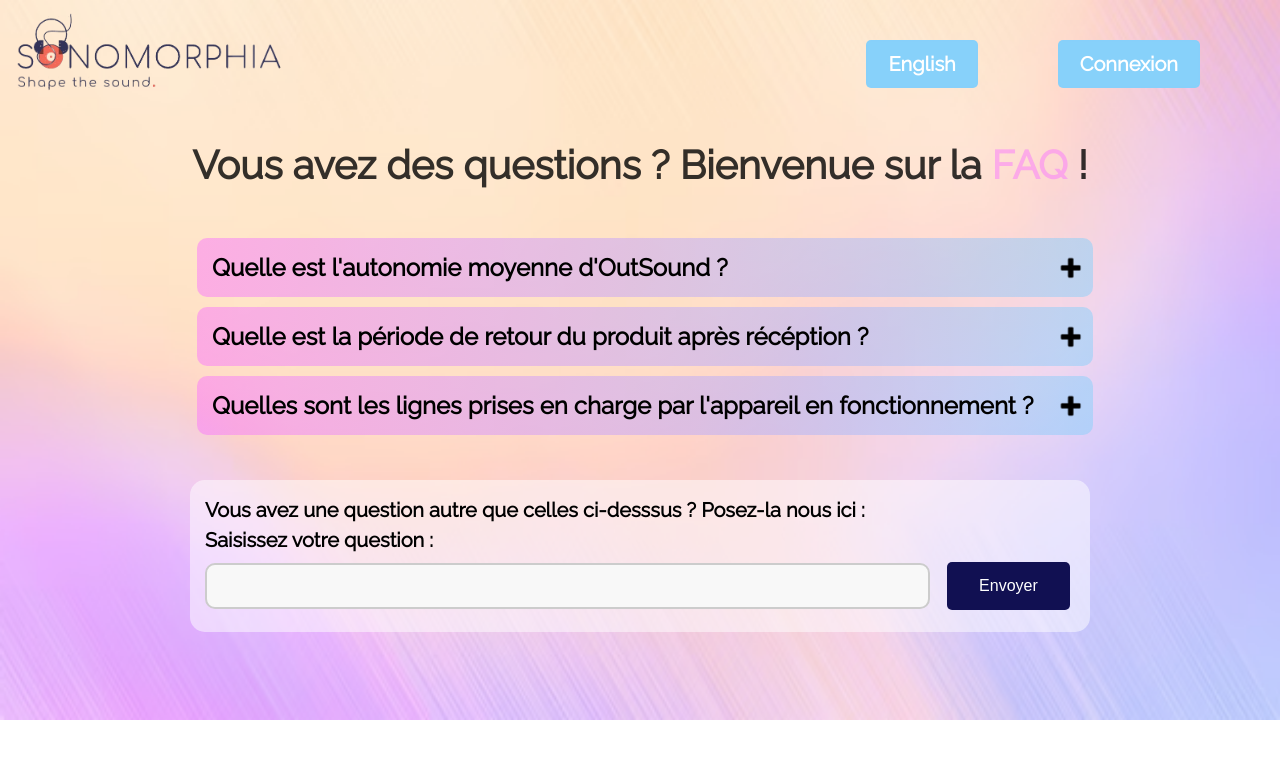
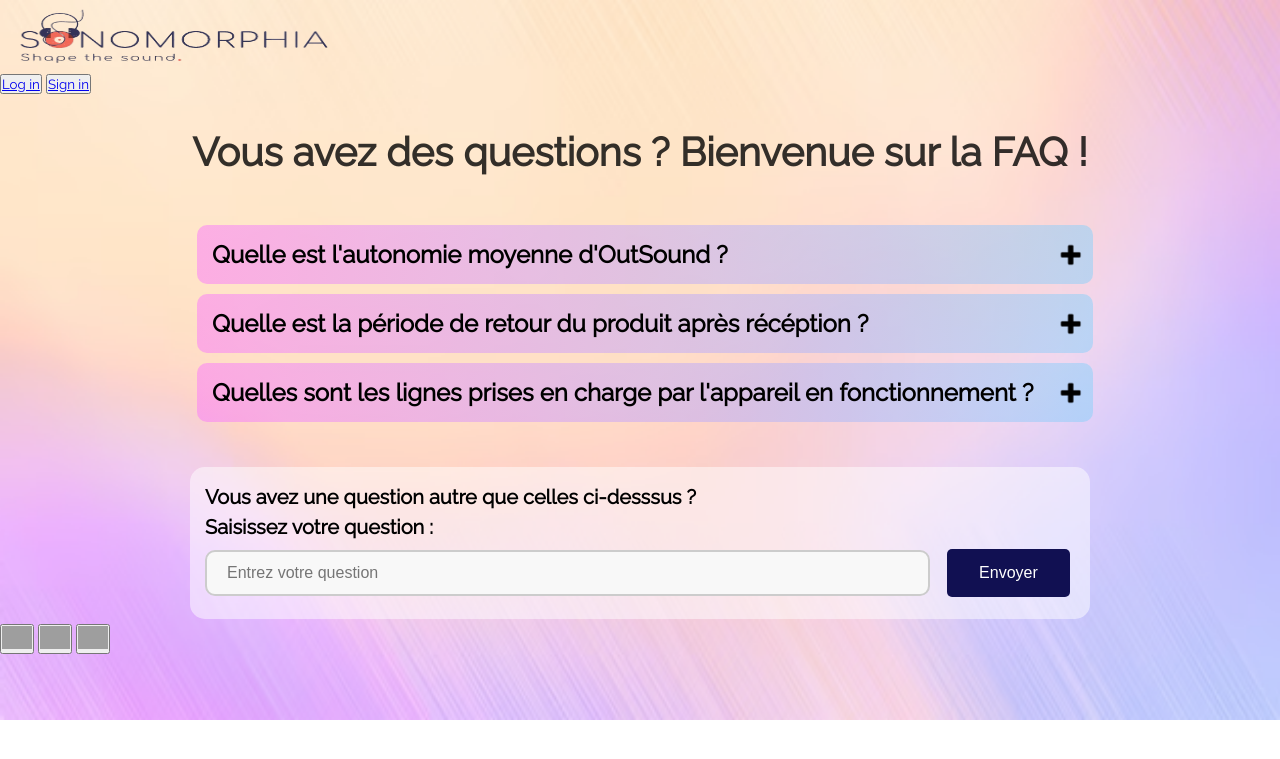
Before and after one commit to AygonR/Projet-App, a PHP site: page /page_faq.php in a window 1280 px wide. Shown: the top 759 px of the page. Run offline with PHP 8.4, Linux system fonts and the light colour scheme; some libraries are stand-ins or nearby versions; grey boxes are pictures that could not be loaded.

Commit message:
Update page_faq.php

```diff
--- a/page_faq.php
+++ b/page_faq.php
@@ -1,3 +1,19 @@
+<?php
+$servername = "localhost";
+$username = "root";
+$password = "";
+$dbname = "Outsound";
+
+// Créer une connexion
+$conn = new mysqli($servername, $username, $password, $dbname);
+
+// Vérifier la connexion
+//if ($conn->connect_error) {
+//    die("Connection failed: " . $conn->connect_error);
+//} else {
+//    echo "Connection successful!";
+//}
+?>
 <!DOCTYPE html>
 <html lang="fr">
 <head>
@@ -5,25 +21,30 @@
     <meta name="viewport" content="width=device-width, initial-scale=1.0">
     <link href="style_faq.css" rel="stylesheet">
     <link rel="stylesheet" href="https://fonts.googleapis.com/css?family=Raleway">
-        <style>
-            body,h1,h2,h3,h4,p {font-family: "Raleway", sans-serif}
-        </style>
+    <style>
+        body,h1,h2,h3,h4,p,#myButton, .connexion {font-family: "Raleway", sans-serif}
+    </style>
     <title>Sonomorphia | FAQ et Questions Récurrentes </title>
 </head>
-
 <body>
-    <h1>
-        <a href ="https://www.amazon.fr/Nouveau-Apple-AirPods-Max-Gris-sid%C3%A9ral/dp/B08Q2CYLTQ/ref=sr_1_10?keywords=apple%2Bairpods&qid=1702369157&sr=8-10&th=1">
-            <img src = "logo_sonomorphia.png"  class="header-image" >
-        </a>
-        <a href="Register.html" class="page_de_connexion">Connexion</a>
-        <a href="page_faq_en.php" class="langue_page">English</a>
-    </h1>
-    <h2>Vous avez des questions ? Bienvenue sur la <span class="highlight">FAQ</span> !</h1>
+    <header>
+        <div class = "conteneur" id="home">
+            <div class="partie1">
+                <a href="accueil.html">
+                <img src="logo_sonomorphia.png" alt="logo" class="logo-image" width="370" height="70">
+                </a>
+            </div>
+            <div class="partie3">
+                <button class="connexion"><a href="Login.html">Log in</a></button>
+                <button class="connexion"><a href="Register.html">Sign in</a></button>
+            </div>
+        </div>
+    </header>
+    <h2>Vous avez des questions ? Bienvenue sur la FAQ !</h2><!--<span class="highlight"> </span>-->
     <div class="container-faq">
         <div class="questions">
             <div class="visible-pannel">
-                <h3>Quelle est l'autonomie moyenne d'OutSound ?</h2>
+                <h3>Quelle est l'autonomie moyenne d'OutSound ?</h3>
                 <img src="croix.png" alt="croix animation">
             </div>
             <div class="toggle-pannel">
@@ -52,20 +73,31 @@
             </div>
         </div>
     </div>
-    <div class = "interaction">
-        <p>Vous avez une question autre que celles ci-desssus ? Posez-la nous ici :</p>
+    <div class="interaction">
+        <p>Vous avez une question autre que celles ci-desssus ?</p>
         <div class="input-container">
-            <form action ="question_posee" method="post">
+            <form action="q_posee.php" method="post" id="formu" name ="q_posee">
                 <label for="query">Saisissez votre question :</label>
-                <input type="text" id="query" name="query" required>
-
+                <input type="text" id="query" placeholder='Entrez votre question' name="query" required>
                 <input type="submit" value="Envoyer">
             </form>
         </div>
-    <div id="message">Nous avons bien reçu votre question, vous recevrez une réponse dans les plus brefs délais !</datagrid></div>
-
-
-    <script src="https://cdnjs.cloudflare.com/ajax/libs/gsap/3.12.3/gsap.min.js"></script>
-    <script src="script_faq.js"></script>
+        <div id="message">Nous avons bien reçu votre question, vous recevrez une réponse dans les plus brefs délais !</datagrid>
+        </div>
+    </div>
+    <div class="emoji-bar">
+        <button class="image-button" id="myButton1">
+            <img class='tee' src="image_uni\LinkIn.png" alt="Page_LinkedIn" width="30" height="23">
+        </button>
+        <button class="image-button instagram-button" id="myButton2">
+            <img class='tee' src="image_uni\Insta.png" alt="Page_Insta" width="30" height="23">
+        </button>
+        <button class="image-button" id="myButton3">
+            <img class='tee' src="image_uni\FaceB.png" alt="Page_Facebook" width="30" height="23">
+        </button>
+    </div>
+    <script src="https://ajax.googleapis.com/ajax/libs/jquery/3.5.1/jquery.min.js"></script>
 </body>
+<script src="https://cdnjs.cloudflare.com/ajax/libs/gsap/3.12.3/gsap.min.js"></script>
+<script src="script_faq.js"></script>
 </html>
```
